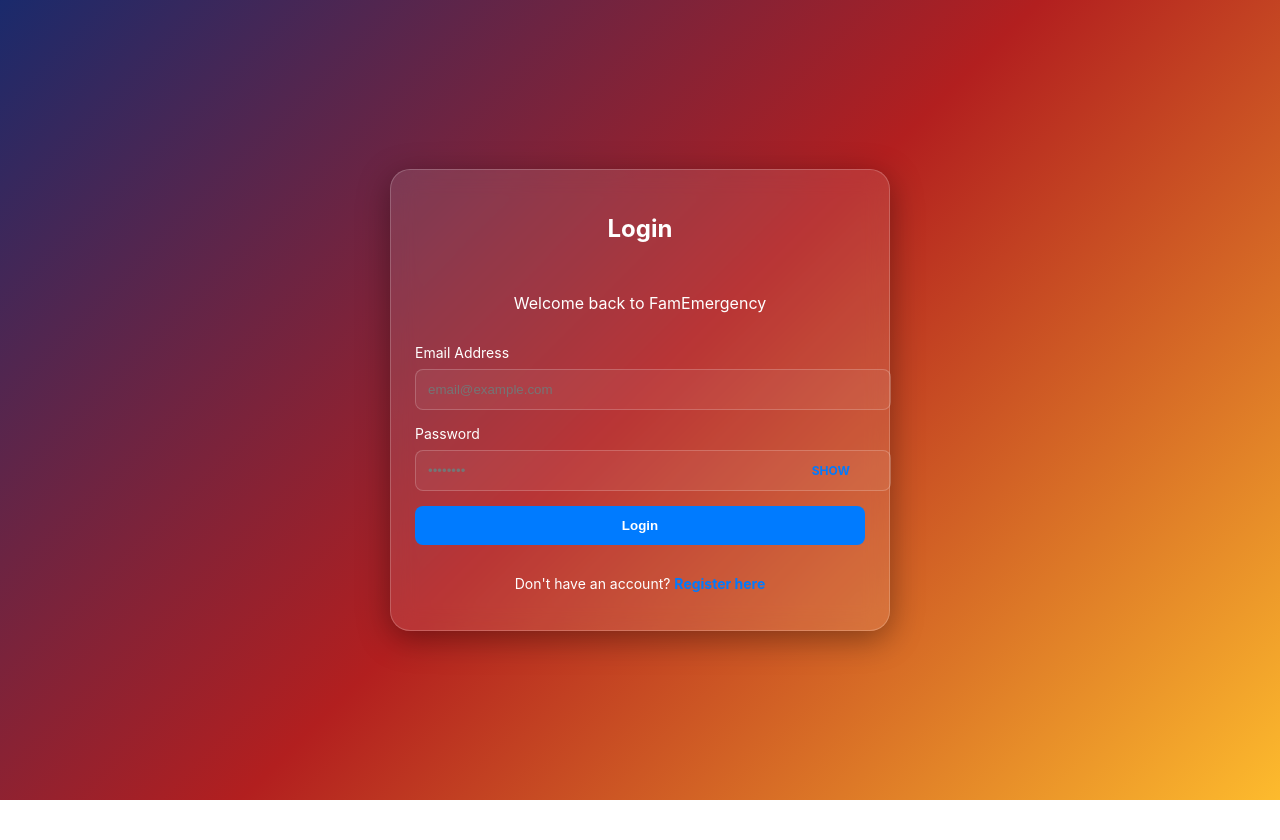
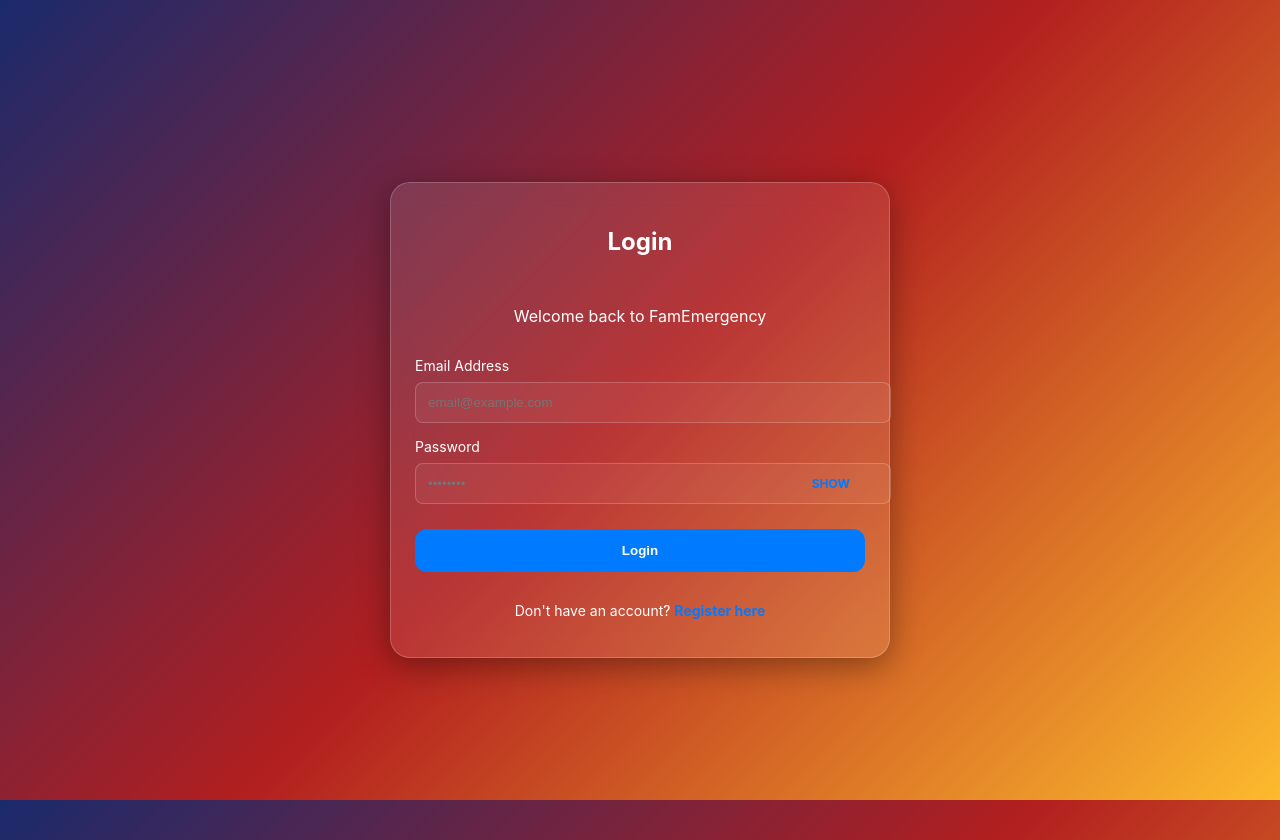
Before and after one commit to betelhem24/FamEmergency, a React app in the folder frontend/: page /login in a window 1280 px wide. Before the commit the page ends 800 px from the top, so only its background shows below. Built offline with nearby package versions, Linux system fonts and the light colour scheme; the HTML template or start-up script is replaced by a standard one.

Commit message:
Refactor: Shorten login styles and optimize auth card layout

```diff
--- a/frontend/src/pages/Login.css
+++ b/frontend/src/pages/Login.css
@@ -1,24 +1,30 @@
+/* Optimized Login Styles */
 .login-container {
   display: flex;
   justify-content: center;
   align-items: center;
-  height: 100vh;
+  min-height: 100vh;
+  padding: 20px;
 }
 
-.glass-card {
-  /* I use the variables from index.css */
-  background: var(--glass-bg);
-  backdrop-filter: var(--glass-blur);
-  -webkit-backdrop-filter: var(--glass-blur);
-  border: 1px solid var(--glass-border);
-  border-radius: 20px;
-  padding: 40px;
+.glass-card.auth-card {
   width: 100%;
-  max-width: 400px;
-  box-shadow: 0 8px 32px 0 rgba(0, 0, 0, 0.37);
+  max-width: 420px;
   text-align: center;
+  /* I reuse the glass-card base and only add auth-specific alignment */
 }
 
+.auth-card h2 {
+  font-size: 28px;
+  margin-bottom: 8px;
+}
+
+.auth-card p {
+  color: var(--text-muted);
+  margin-bottom: 30px;
+}
+
+/* Modular Input Groups */
 .input-group {
   margin-bottom: 20px;
   text-align: left;
@@ -28,30 +34,38 @@
   display: block;
   margin-bottom: 8px;
   font-size: 14px;
+  color: var(--text-muted);
 }
 
 .input-group input {
   width: 100%;
-  padding: 12px;
-  background: rgba(255, 255, 255, 0.05);
+  padding: 12px 16px;
+  background: var(--input-bg);
   border: 1px solid var(--glass-border);
-  border-radius: 8px;
+  border-radius: 12px;
   color: white;
+  transition: all 0.2s ease;
+}
+
+.input-group input:focus {
+  border-color: var(--primary-blue);
+  background: rgba(0, 0, 0, 0.4);
   outline: none;
 }
 
 .login-button {
   width: 100%;
-  padding: 12px;
+  padding: 14px;
   background: var(--primary-blue);
   border: none;
-  border-radius: 8px;
+  border-radius: 12px;
   color: white;
-  font-weight: bold;
+  font-weight: 600;
   cursor: pointer;
-  transition: 0.3s;
+  margin-top: 10px;
 }
 
 .login-button:hover {
-  filter: brightness(1.2);
+  background: var(--primary-hover);
+  transform: translateY(-1px);
 }
```
